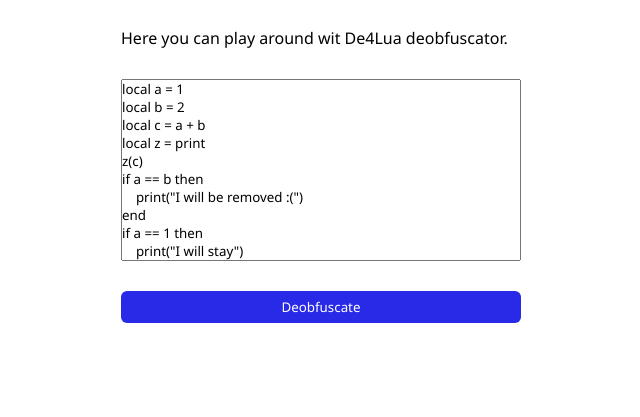
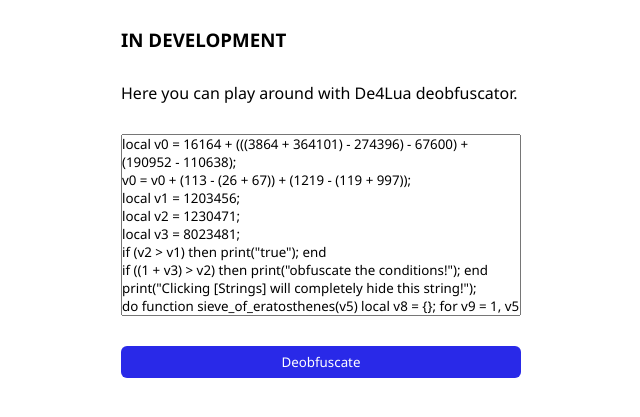
Before and after one commit to ShufflePerson/De4LuaPlayGround, a website: page public/index.html in a window 1280 px wide. Shown: the part 71-488 px from the top of the page, without its empty margins (319-959 px from the left). Drawn offline with Linux system fonts and the light colour scheme.

Commit message:
Added "in development" text, added a more complex example, fixed typo

```diff
--- a/public/index.html
+++ b/public/index.html
@@ -12,23 +12,21 @@
     <form action="/deobfuscate" method="POST">
         <div class="main">
             <h1><a href="https://github.com/ShufflePerson/De4Lua">De4Lua</a> PlayGround</h1>
-            <p>Here you can play around wit De4Lua deobfuscator. </p>
+            <h3>IN DEVELOPMENT</h3>
+            <p>Here you can play around with De4Lua deobfuscator. </p>
             <textarea name="code" id="code" cols="30" rows="10">
-local a = 1
-local b = 2
-local c = a + b
-local z = print
-z(c)
-if a == b then
-    print("I will be removed :(")
-end
-if a == 1 then
-    print("I will stay")
-end
-
-while 43*23-54 < 12/6*2-5 do
-    print("I be removed!")
-end
+local v0 = 16164 + (((3864 + 364101) - 274396) - 67600) + (190952 - 110638);
+v0 = v0 + (113 - (26 + 67)) + (1219 - (119 + 997));
+local v1 = 1203456;
+local v2 = 1230471;
+local v3 = 8023481;
+if (v2 > v1) then print("true"); end
+if ((1 + v3) > v2) then print("obfuscate the conditions!"); end
+print("Clicking [Strings] will completely hide this string!");
+do function sieve_of_eratosthenes(v5) local v8 = {}; for v9 = 1, v5 do v8[v9] = 1 ~= v9; end for v11 = 2, math.floor(math
+    .sqrt(v5)) do if v8[v11] then for j = v11 * v11, v5, v11 do v8[j] = false; end end end return v8; end local v4 = sieve_of_eratosthenes(420); for v6, v7 in pairs(v4) do if v7 then print("Prime found: "
+    .. v6); end end end
+print("How to obfuscate best?");
         </textarea>
 
 
```
